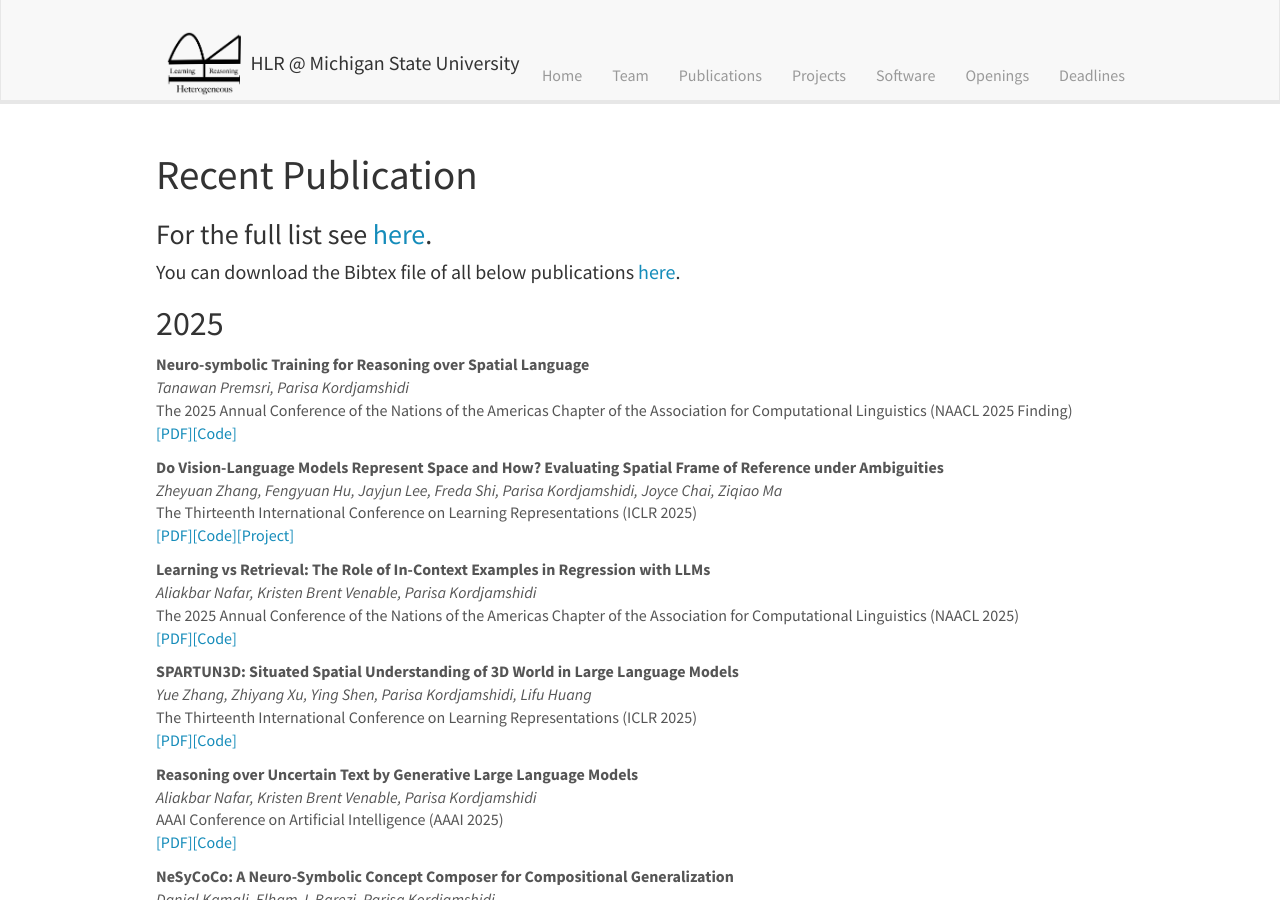
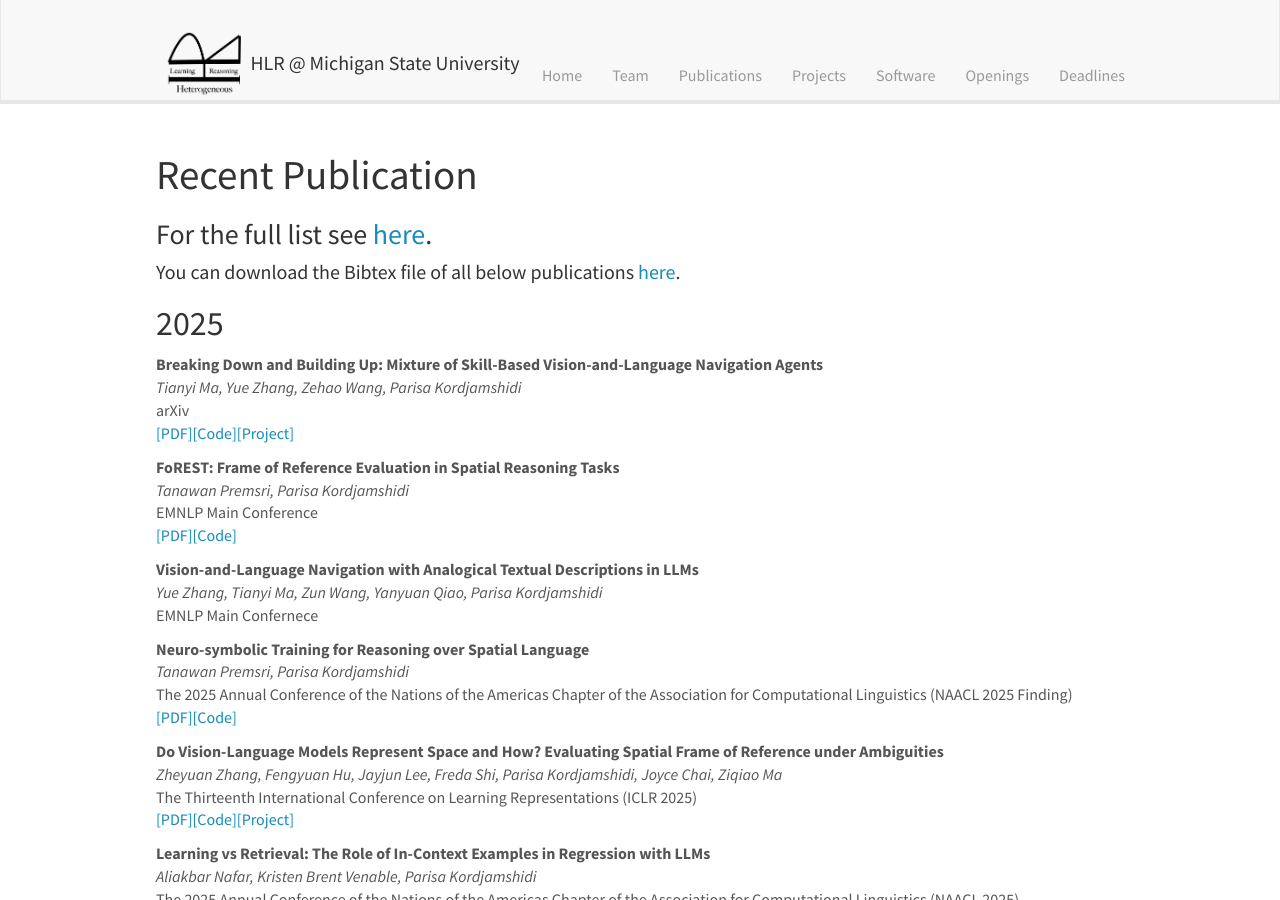
Before and after one commit to HLR/HLR.github.io, a Jekyll site: the page built from _pages/publications.md, in a window 1280 px wide and 900 px high. Built offline with Jekyll 4.4.1, drawn with Linux system fonts in a browser that asks for light colours; nearby versions of some CDN libraries.

Commit message:
Update the pub in EMNLP2025 & arXiv

```diff
--- a/_data/publist.yml
+++ b/_data/publist.yml
@@ -10,7 +10,40 @@
 #       display: PDF
 #     - url:
 #       display: Code
-- title: 'Neuro-symbolic Training for Reasoning over Spatial Language'
+
+- title: "Breaking Down and Building Up: Mixture of Skill-Based Vision-and-Language Navigation Agents"
+  authors: Tianyi Ma, Yue Zhang, Zehao Wang, Parisa Kordjamshidi
+  venue: arXiv
+  year: 2025
+  links:
+    - url: https://arxiv.org/pdf/2508.07642.pdf
+      display: PDF
+    - url: https://github.com/HLR/SkillNav
+      display: Code
+    - url: https://hlr.github.io/SkillNav/
+      display: Project
+
+- title: "FoREST: Frame of Reference Evaluation in Spatial Reasoning Tasks"
+  authors: Tanawan Premsri, Parisa Kordjamshidi
+  venue: EMNLP Main Conference
+  year: 2025
+  links:
+    - url: https://arxiv.org/abs/2502.17775
+      display: PDF
+    - url: https://github.com/HLR/FoREST
+      display: Code
+
+- title: "Vision-and-Language Navigation with Analogical Textual Descriptions in LLMs"
+  authors: Yue Zhang, Tianyi Ma, Zun Wang, Yanyuan Qiao, Parisa Kordjamshidi
+  venue: EMNLP Main Confernece
+  year: 2025
+  # links:
+  #   - url:
+  #     display: PDF
+  #   - url:
+  #     display: Code
+
+- title: "Neuro-symbolic Training for Reasoning over Spatial Language"
   authors: Tanawan Premsri, Parisa Kordjamshidi
   venue: The 2025 Annual Conference of the Nations of the Americas Chapter of the Association for Computational Linguistics (NAACL 2025 Finding)
   year: 2025
@@ -22,7 +55,7 @@
 
 - title: Do Vision-Language Models Represent Space and How? Evaluating Spatial Frame of Reference under Ambiguities
   authors: Zheyuan Zhang, Fengyuan Hu, Jayjun Lee, Freda Shi, Parisa Kordjamshidi, Joyce Chai, Ziqiao Ma
-  venue:  The Thirteenth International Conference on Learning Representations (ICLR 2025)
+  venue: The Thirteenth International Conference on Learning Representations (ICLR 2025)
   year: 2025
   links:
     - url: https://arxiv.org/abs/2410.17385
@@ -32,7 +65,7 @@
     - url: https://spatial-comfort.github.io
       display: Project
 
-- title: 'Learning vs Retrieval: The Role of In-Context Examples in Regression with LLMs'
+- title: "Learning vs Retrieval: The Role of In-Context Examples in Regression with LLMs"
   authors: Aliakbar Nafar, Kristen Brent Venable, Parisa Kordjamshidi
   venue: The 2025 Annual Conference of the Nations of the Americas Chapter of the Association for Computational Linguistics (NAACL 2025)
   year: 2025
@@ -42,7 +75,7 @@
     - url: https://github.com/HLR/LvsR-LLM
       display: Code
 
-- title: 'SPARTUN3D: Situated Spatial Understanding of 3D World in Large Language Models'
+- title: "SPARTUN3D: Situated Spatial Understanding of 3D World in Large Language Models"
   authors: Yue Zhang, Zhiyang Xu, Ying Shen, Parisa Kordjamshidi, Lifu Huang
   venue: The Thirteenth International Conference on Learning Representations (ICLR 2025)
   year: 2025
@@ -51,7 +84,6 @@
       display: PDF
     - url:
       display: Code
-
 
 - title: Reasoning over Uncertain Text by Generative Large Language Models
   authors: Aliakbar Nafar, Kristen Brent Venable, Parisa Kordjamshidi
@@ -63,7 +95,7 @@
     - url: https://github.com/HLR/BLInD/
       display: Code
 
-- title: 'NeSyCoCo: A Neuro-Symbolic Concept Composer for Compositional Generalization'
+- title: "NeSyCoCo: A Neuro-Symbolic Concept Composer for Compositional Generalization"
   authors: Danial Kamali, Elham J. Barezi, Parisa Kordjamshidi
   venue: AAAI Conference on Artificial Intelligence  (AAAI 2025)
   year: 2025
@@ -73,10 +105,9 @@
     - url: https://github.com/HLR/NeSyCoCo
       display: Code
 
-
 #2024
 
-- title: 'Vision-and-Language Navigation Today and Tomorrow: A Survey in the Era of Foundation Models'
+- title: "Vision-and-Language Navigation Today and Tomorrow: A Survey in the Era of Foundation Models"
   authors: Yue Zhang, Ziqiao Ma, Jialu Li, Yanyuan Qiao, Zun Wang, Joyce Chai, Qi Wu, Mohit Bansal, Parisa Kordjamshidi
   venue: Transactions on Machine Learning Research
   year: 2024
@@ -86,7 +117,7 @@
     - url:
       display: Code
 
-- title: 'A Survey on Compositional Learning of AI Models: Theoretical and Experimental Practices'
+- title: "A Survey on Compositional Learning of AI Models: Theoretical and Experimental Practices"
   authors: Sania Sinha, Tanawan Premsri, Parisa Kordjamshidi
   venue: Transactions on Machine Learning Research
   year: 2024
@@ -96,17 +127,17 @@
     - url:
       display: Code
 
-- title: 'AgXQA: A benchmark for advanced Agricultural Extension question answering'
+- title: "AgXQA: A benchmark for advanced Agricultural Extension question answering"
   authors: Josué Kpodoa, Parisa Kordjamshidi, A. Pouyan Nejadhashemi
   venue: Computers and Electronics in Agriculture
   year: 2024
   links:
     - url: https://www.sciencedirect.com/science/article/pii/S0168169924007403
       display: PDF
-    - url:  https://github.com/MSU-CECO/agxqa_benchmark_v1
+    - url: https://github.com/MSU-CECO/agxqa_benchmark_v1
       display: Code
 
-- title: 'SHINE: Saliency-aware HIerarchical NEgative Ranking for Compositional Temporal Grounding'
+- title: "SHINE: Saliency-aware HIerarchical NEgative Ranking for Compositional Temporal Grounding"
   authors: Zixu Cheng, Yujiang Pu, Shaogang Gong, Parisa Kordjamshidi, Yu Kong
   venue: The 18th European Conference on Computer Vision (ECCV 2024)
   year: 2024
@@ -116,7 +147,7 @@
     - url: https://github.com/zxccade/SHINE
       display: Code
 
-- title: 'Prompt2DeModel: Declarative Neuro-Symbolic Modeling with Natural Language'
+- title: "Prompt2DeModel: Declarative Neuro-Symbolic Modeling with Natural Language"
   authors: Hossein Rajaby Faghihi, Aliakbar Nafar, Andrzej Uszok, Hamid Karimian, Parisa Kordjamshidi
   venue: 18th International Conference on Neural-Symbolic Learning and Reasoning (NeSy 2024)
   year: 2024
@@ -126,7 +157,7 @@
     - url: https://hlr-demo.egr.msu.edu/
       display: demo
 
-- title: 'Narrowing the Gap between Vision and Action in Navigation'
+- title: "Narrowing the Gap between Vision and Action in Navigation"
   authors: Yue Zhang, Parisa Kordjamshidi
   venue: ACM Multimedia
   year: 2024
@@ -136,7 +167,7 @@
     - url:
       display: Code
 
-- title: 'Using Persuasive Writing Strategies to Explain and Detect Health Misinformation'
+- title: "Using Persuasive Writing Strategies to Explain and Detect Health Misinformation"
   authors: Danial Kamali, Joseph Romain, Huiyi Liu, Wei Peng, Jingbo Meng, Parisa Kordjamshidi
   venue: LREC-COLING 2024
   year: 2024
@@ -148,8 +179,7 @@
     - url: https://iamdanialkamali.github.io//publication/misinformation-detection
       display: Project
 
-
-- title: 'Consistent Joint Decision-Making with Heterogeneous Learning Models'
+- title: "Consistent Joint Decision-Making with Heterogeneous Learning Models"
   authors: Hossein Rajaby Faghihi, Parisa Kordjamshidi
   venue: The 2024 European conference in the field of computational linguistics (EACL-2024 findings)
   year: 2024
@@ -159,8 +189,7 @@
     - url:
       display: Code
 
-
-- title: 'NavHint: Vision and Language Navigation Agent with a Hint Generator'
+- title: "NavHint: Vision and Language Navigation Agent with a Hint Generator"
   authors: Yue Zhang, Quan Guo, Parisa Kordjamshidi
   venue: The 2024 European conference in the field of computational linguistics (EACL-2024 findings)
   year: 2024
@@ -169,7 +198,6 @@
       display: PDF
     - url:
       display: Code
-
 
 - title: "Teaching Probabilistic Logical Reasoning to Transformers"
   authors: Aliakbar Nafar, Kristen Brent Venable, Parisa Kordjamshidi
@@ -181,8 +209,7 @@
     - url: https://github.com/HLR/Probabilistic_Logical_Reasoning
       display: Code
 
-
-- title: 'GIPCOL: Graph-Injected Soft Prompting for Compositional Zero-Shot Learning'
+- title: "GIPCOL: Graph-Injected Soft Prompting for Compositional Zero-Shot Learning"
   authors: Guangyue Xu, Joyce Chai, Parisa Kordjamshidi
   venue: IEEE/CVF Winter Conference on Applications of Computer Vision (WACV-2024)
   year: 2024
@@ -191,7 +218,6 @@
       display: PDF
     - url:
       display: Code
-
 
 #2023
 - title: "Syntax-Guided Transformers: Elevating Compositional Generalization and Grounding in Multimodal Environments"
@@ -206,7 +232,6 @@
     - url: https://iamdanialkamali.github.io//publication/syntax-guided-transformer
       display: Project
 
-
 - title: "Disentangling Extraction and Reasoning in Multi-hop Spatial Reasoning"
   authors: Roshanak Mirzaee, Parisa Kordjamshidi
   venue: Empirical Methods in Natural Language Processing (EMNLP-2023, Findings)
@@ -216,7 +241,6 @@
       display: PDF
     - url:
       display: Code
-
 
 - title: "MetaReVision: Meta-Learning with Retrieval for Visually Grounded Compositional Concept Acquisition"
   authors: Guangyue Xu, Parisa Kordjamshidi, Joyce Chai
@@ -228,7 +252,6 @@
     - url:
       display: Code
 
-
 - title: "VLN-Trans, Translator for the Vision and Language Navigation Agent"
   authors: Yue Zhang, Parisa Kordjamshidi
   venue: The 61st Annual Meeting of the Association for Computational Linguistics (ACL-2023)
@@ -238,7 +261,6 @@
       display: PDF
     - url: https://github.com/HLR/VLN-trans
       display: Code
-
 
 - title: "Investigating the Role of Semantic Parsing in Understanding Procedural Text"
   authors: Hossein Rajaby Faghihi, Parisa Kordjamshidi, Choh Man Teng and James Allen
@@ -302,7 +324,7 @@
     - url: https://www.frontiersin.org/article/10.3389/frai.2022.755361
       display: PDF
 
-- title: "Relevant CommonSense Subgraphs for \"What if...\" Procedural Reasoning"
+- title: 'Relevant CommonSense Subgraphs for "What if..." Procedural Reasoning'
   authors: Chen Zheng and Parisa Kordjamshidi.
   venue: 60th Annual Meeting of the Association for Computational Linguistics (ACL-2022 findings)
   year: 2022
@@ -314,7 +336,6 @@
   authors: Kareem Ahmed, Tao Li, Thy Ton, Quan Guo, Kai-Wei Chang, Parisa Kordjamshidi, Vivek Srikumar, Guy Van den Broeck, Sameer Singh.
   venue: 36th Conference of Artificial Intelligence (AAAI-2022 demo track)
   year: 2022
-
 
 #2021
 
@@ -337,7 +358,6 @@
       display: PDF
 #     - url: https://github.com/zhangyuejoslin/SpC-NAV
 #       display: Code
-
 
 - title: Towards Navigation by Reasoning over Spatial Configurations
   authors: Yue Zhang, Quan Guo and Parisa Kordjamshidi
@@ -380,7 +400,6 @@
       display: PDF
     - url: https://github.com/HLR/TSLM
       display: Code
-
 
 #2020
 
@@ -472,7 +491,7 @@
     - url: https://ieeexplore.ieee.org/document/8856378
       display: IEEE
 
-- title: "Rapid in-vitro detection of drug-induced peripheral neuropathy through electrophysiological and histological analysis of 3D microphysiological \"nerve-on-a-chip\" cultures"
+- title: 'Rapid in-vitro detection of drug-induced peripheral neuropathy through electrophysiological and histological analysis of 3D microphysiological "nerve-on-a-chip" cultures'
   authors: Pollard KJ, Karimian HR, Curley LJ, Kordjamshidi P, and Moore MJ.
   venue: Society for Neuroscience Conference, Chicago, IL, October 19-23, 2019.
   year: 2019
@@ -485,7 +504,6 @@
     - url: https://pdfs.semanticscholar.org/087b/091505cc801c2506acdbfab63219688f2016.pdf
       display: PDF
 
-
 #2018
 - title: "Systems AI: A Declarative Learning Based Programming Perspective"
   authors: Parisa Kordjamshidi, Dan Roth, Kristian Kersting.
@@ -493,7 +511,7 @@
   year: 2018
   links:
     - url: https://hlr.github.io/papers/IJCAI-2018-survey.pdf
-      display:  PDF
+      display: PDF
 
 - title: "Neural Machine Translation Advised by Statistical Machine Translation: The Case of Farsi-Spanish Bilingually Low-Resource Scenario"
   authors: Benyamin Ahmadnia, Parisa Kordjamshidi, Reza Haffari
@@ -509,7 +527,7 @@
   year: 2018
   links:
     - url: https://hlr.github.io/papers/SpatialCoreferenceResolution-7.pdf
-      display:  PDF
+      display: PDF
 
 - title: "Visually Guided Spatial Relation Extraction from Text"
   authors: Taher Rahgooy, Umar Manzoor, Parisa Kordjamshidi
```
